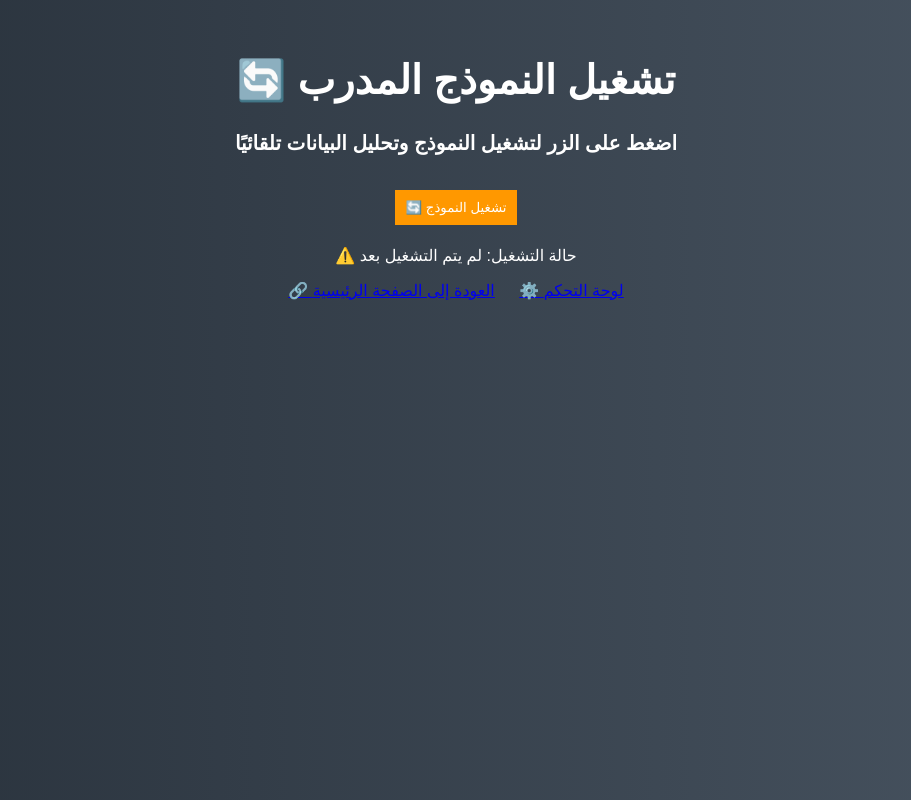
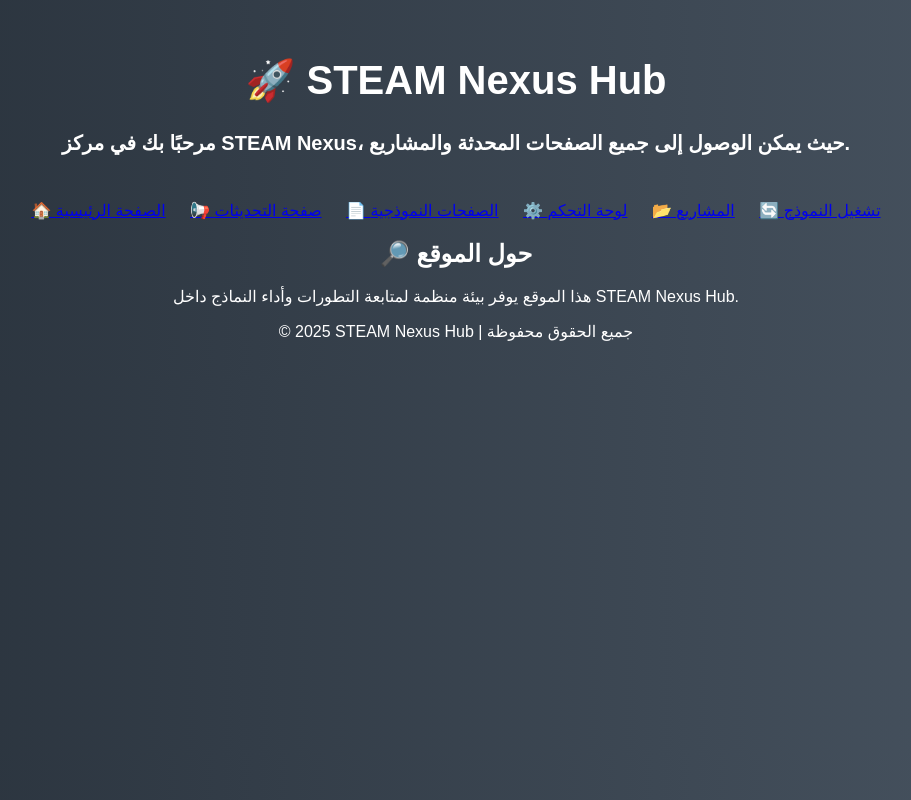
Before and after one commit to Solvanix/STEAM_Forge, a plain HTML site: page index.html in a window 1280 px wide. Shown: the whole page, without its empty margins (184-1095 px from the left). Drawn offline with Linux system fonts and the light colour scheme; files that its build step writes are made by us from their sources.

Commit message:
Update index.html

```diff
--- a/index.html
+++ b/index.html
@@ -3,41 +3,35 @@
 <head>
     <meta charset="UTF-8">
     <meta name="viewport" content="width=device-width, initial-scale=1.0">
-    <title>تشغيل النموذج</title>
+    <title>📌 مركز STEAM Nexus</title>
     <link rel="stylesheet" href="styles.css">
 </head>
 <body>
 
     <header>
-        <h1>🔄 تشغيل النموذج المدرب</h1>
-        <p>اضغط على الزر لتشغيل النموذج وتحليل البيانات تلقائيًا</p>
+        <h1>🚀 STEAM Nexus Hub</h1>
+        <p>مرحبًا بك في مركز STEAM Nexus، حيث يمكن الوصول إلى جميع الصفحات المحدثة والمشاريع.</p>
     </header>
-
-    <section>
-        <button onclick="runCode()">🔄 تشغيل النموذج</button>
-        <p id="run-status">⚠️ حالة التشغيل: لم يتم التشغيل بعد</p>
-    </section>
-
-    <script>
-        function runCode() {
-            document.getElementById('run-status').textContent = "⚙️ يتم تشغيل النموذج...";
-            fetch("run_code.py")
-            .then(response => response.text())
-            .then(data => {
-                document.getElementById('run-status').textContent = "✅ النموذج يعمل الآن!";
-            })
-            .catch(error => {
-                document.getElementById('run-status').textContent = "❌ حدث خطأ أثناء التشغيل!";
-            });
-        }
-    </script>
 
     <nav>
         <ul>
-            <li><a href="index.html">🔗 العودة إلى الصفحة الرئيسية</a></li>
+            <li><a href="index.html">🏠 الصفحة الرئيسية</a></li>
+            <li><a href="updates.html">📢 صفحة التحديثات</a></li>
+            <li><a href="Prototype_Pages/index.html">📄 الصفحات النموذجية</a></li>
             <li><a href="dashboard.html">⚙️ لوحة التحكم</a></li>
+            <li><a href="projects.html">📂 المشاريع</a></li>
+            <li><a href="run_model.html">🔄 تشغيل النموذج</a></li>
         </ul>
     </nav>
 
+    <section>
+        <h2>🔎 حول الموقع</h2>
+        <p>هذا الموقع يوفر بيئة منظمة لمتابعة التطورات وأداء النماذج داخل STEAM Nexus Hub.</p>
+    </section>
+
+    <footer>
+        <p>© 2025 STEAM Nexus Hub | جميع الحقوق محفوظة</p>
+    </footer>
+
 </body>
 </html>
```
